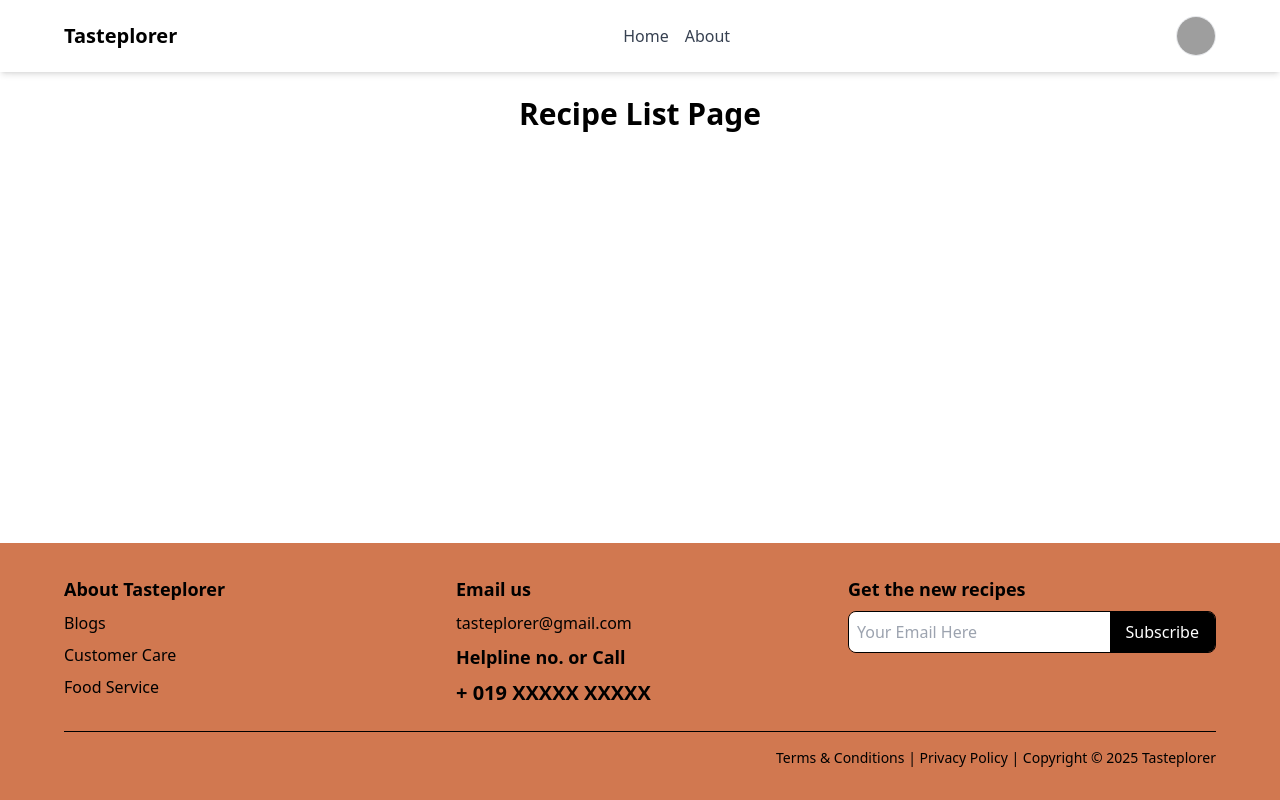
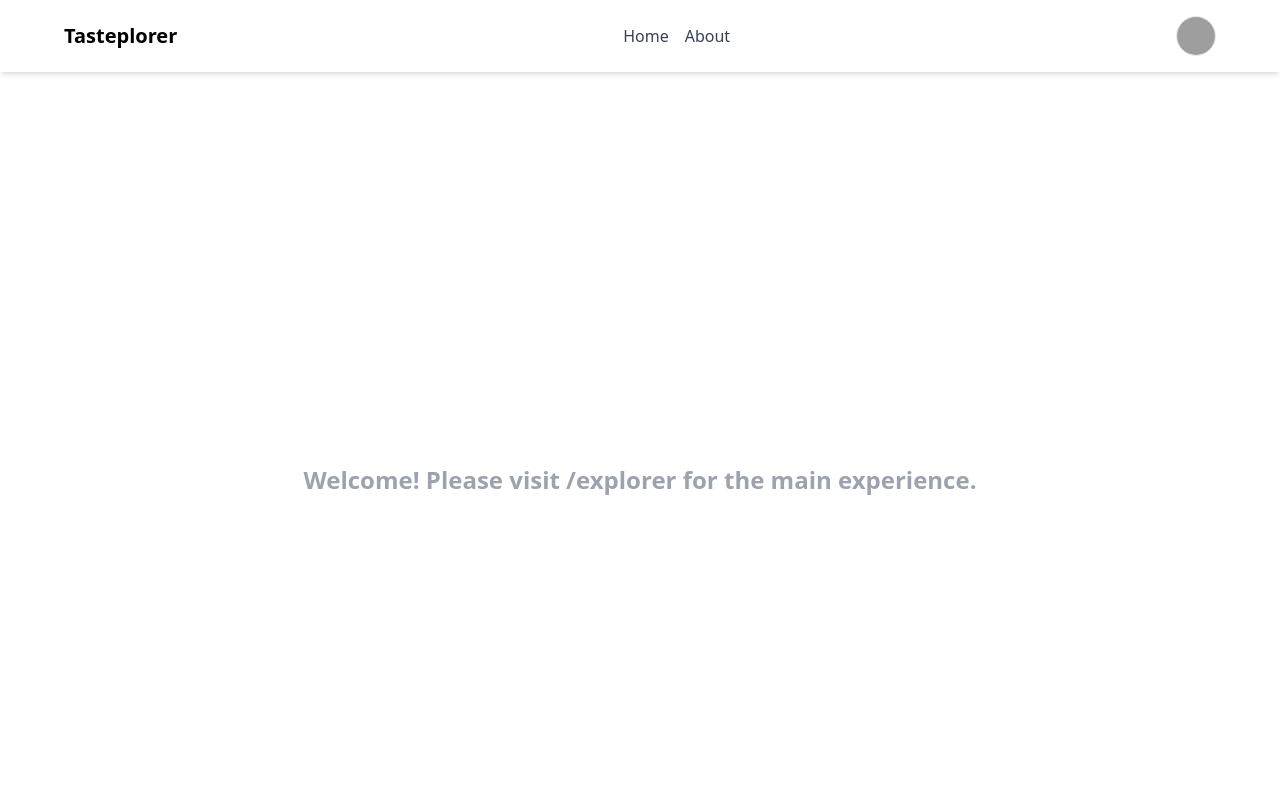
Before and after one commit to ilhamalamsyh/tasteplorer-web-app, a Next.js app: page / in a window 1280 px wide. Shown: the top 800 px of the page. Built offline with nearby package versions, Linux system fonts and the light colour scheme; no server answers; grey boxes are pictures that could not be loaded.

Commit message:
feat: adding initial home page

```diff
--- a/src/app/page.tsx
+++ b/src/app/page.tsx
@@ -1,17 +1,12 @@
-// src/app/index.tsx
-'use-client';
-
+'use client';
 import React from 'react';
-import '../styles/tailwind.css';
 
 const Home = () => {
   return (
-    <main className="flex-grow">
-      <div className="container mx-auto p-4">
-        <h1 className="text-3xl font-bold text-center mb-6">
-          Recipe List Page
-        </h1>
-      </div>
+    <main className="flex-grow bg-white min-h-screen flex items-center justify-center">
+      <h1 className="text-2xl font-bold text-gray-400">
+        Welcome! Please visit /explorer for the main experience.
+      </h1>
     </main>
   );
 };
```
